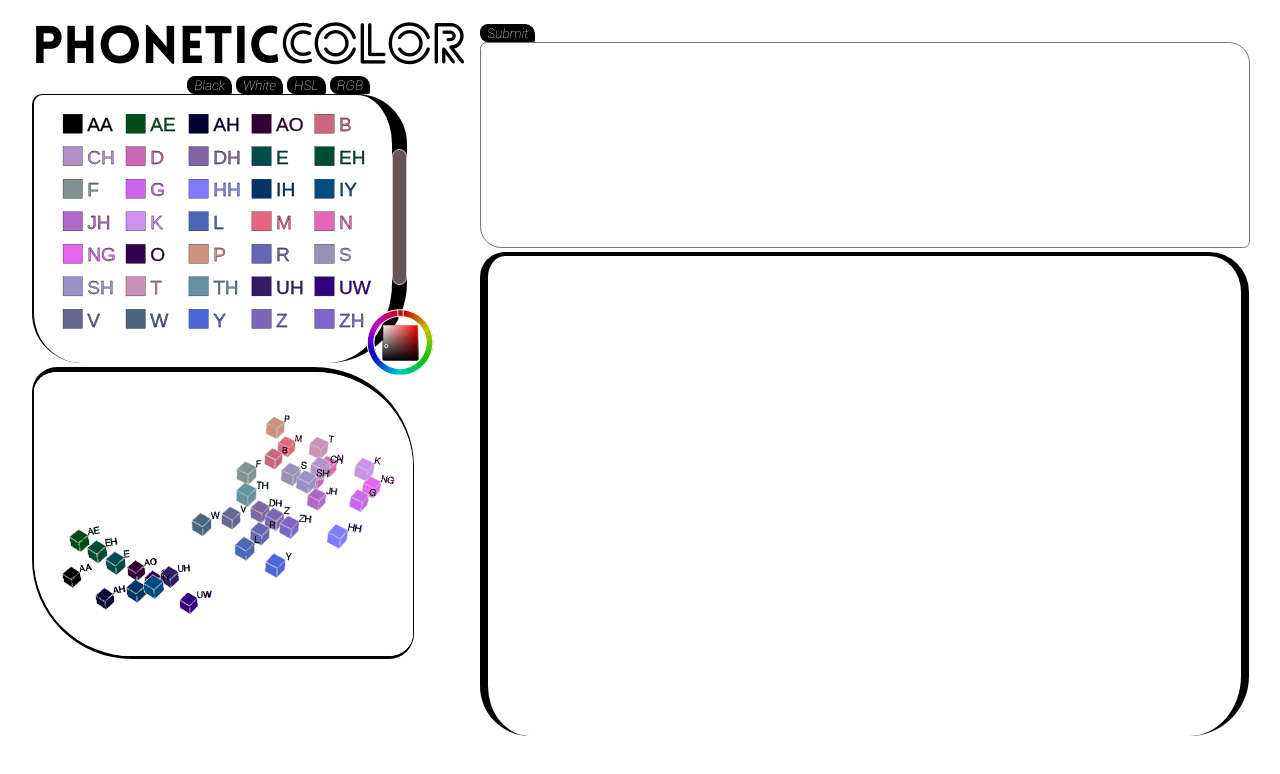
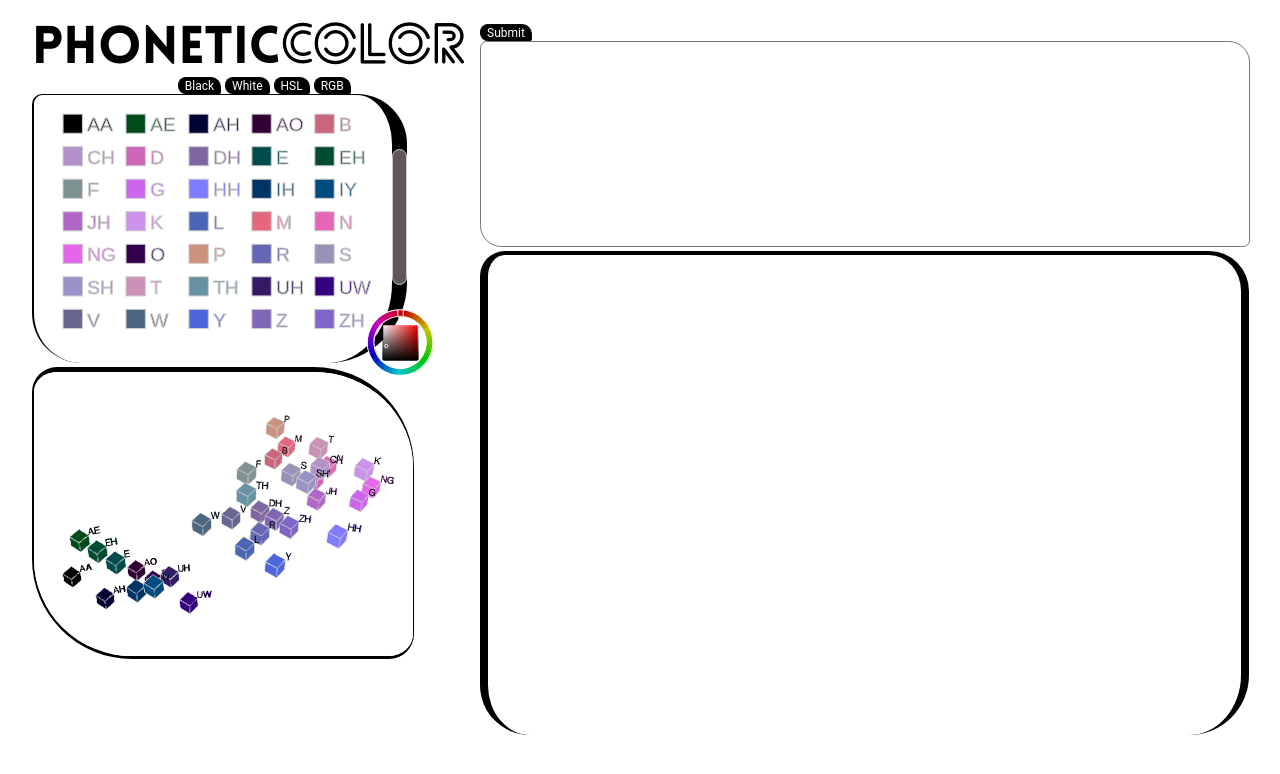
Before and after one commit to madwed/Phonetic-Color, a website: page index.html in a window 1280 px wide. Drawn offline with Linux system fonts and the light colour scheme; a web font is replaced by a local one.

Commit message:
making cross-browser adjustments

```diff
--- a/index.html
+++ b/index.html
@@ -10,6 +10,7 @@
 		<div class="col-lg-4 col-md-12 col-sm-12 column" id="cuber">
 			<div class="hidden col-lg-4 col-md-6 col-sm-12" id="sizer"></div>
 			<h1>Phonetic<span id="grayTitle">Color</span></h1>
+			<div class="container">
 				<div id="buttons">
 					<button id="black" type="button">Black</button>
 					<button id="white" type="button">White</button>
@@ -18,6 +19,7 @@
 				</div>
 				<div id="color"></div>
 				<canvas id="keyCanvas"></canvas>
+			</div>
 			<canvas id="phoCubes"></canvas>
 
 		</div><!--
--- a/public/cuber/OrbitControls.js
+++ b/public/cuber/OrbitControls.js
@@ -34,11 +34,11 @@ THREE.OrbitControls = function ( object, domElement ) {
 
 	// This option actually enables dollying in and out; left as "zoom" for
 	// backwards compatibility
-	this.noZoom = false;
+	this.noZoom = true;
 	this.zoomSpeed = 1.0;
 
 	// Limits to how far you can dolly in and out ( PerspectiveCamera only )
-	this.minDistance = 443;
+	this.minDistance = 543;
 	this.maxDistance = 543;
 
 	// Limits to how far you can zoom in and out ( OrthographicCamera only )
@@ -50,7 +50,7 @@ THREE.OrbitControls = function ( object, domElement ) {
 	this.rotateSpeed = 1.0;
 
 	// Set to true to disable this control
-	this.noPan = false;
+	this.noPan = true;
 	this.keyPanSpeed = 7.0;	// pixels moved per arrow key push
 
 	// Set to true to automatically rotate around the target
@@ -68,7 +68,7 @@ THREE.OrbitControls = function ( object, domElement ) {
 	this.maxAzimuthAngle = Infinity; // radians
 
 	// Set to true to disable use of the keys
-	this.noKeys = false;
+	this.noKeys = true;
 
 	// The four arrow keys
 	this.keys = { LEFT: 37, UP: 38, RIGHT: 39, BOTTOM: 40 };
--- a/public/js/cubeCanvas.js
+++ b/public/js/cubeCanvas.js
@@ -133,21 +133,26 @@ var reset = function(){
 		cubes[phoneme.phoneme].cube.material.color = new THREE.Color(phoneme.color);
 		cubes[phoneme.phoneme].label.material.color = new THREE.Color(phoneme.color);
 	});
+	render();
 };
 
 Operator.prototype.updateCube = updateCube;
 Operator.prototype.resetCubes = reset;
 
 render();
-canvas.addEventListener("mousedown", function () {
-	console.log("down");
+
+var startRender = function () {
 	mousePresent = true;
 	render();
-});
-canvas.addEventListener("mouseup", function () {
-	console.log("up");
+};
+var stopRender = function () {
 	mousePresent = false;
-});
+};
+
+canvas.addEventListener("mousedown", startRender);
+canvas.addEventListener("mouseup", stopRender);
+canvas.addEventListener("touchstart", startRender);
+canvas.addEventListener("touchend", stopRender);
 
 Operator.prototype.resizeCubes = function(){
 	canvas.width = cubeCol.clientWidth * 0.9;
--- a/public/js/keyCanvas.js
+++ b/public/js/keyCanvas.js
@@ -7,6 +7,7 @@ var keyCanvas = document.getElementById("keyCanvas"),
 		cubeCol = document.getElementById("sizer"),
 		colorBox = document.getElementById("color");
 		var reg = /^#(.)\1(.)\2(.)\3$/;
+
 
     Operator.prototype.initKeys = function(){
 		var swatches = [];
@@ -57,7 +58,8 @@ var keyCanvas = document.getElementById("keyCanvas"),
 				});
 			}
 			keyCtx.font = swatchHeight + "px sans-serif";
-			keyCtx.lineWidth = 0.3;
+			keyCtx.lineWidth = 1;
+			keyCtx.strokeStyle = "#cccccc";
 			keyCtx.clearRect(0, 0, keyCanvas.width, keyCanvas.height);
 			for(var i = 0; i < swatches.length; i++){
 				if(startX > marginRight){
@@ -67,7 +69,6 @@ var keyCanvas = document.getElementById("keyCanvas"),
 				keyCtx.fillStyle = swatches[i].color;
 				keyCtx.fillText(swatches[i].phoneme, startX + swatchWidth + (swatchWidth / 4), startY + swatchHeight * 9 / 10);
 				keyCtx.fillRect(startX, startY, swatchWidth, swatchHeight);
-				keyCtx.fillStyle = "#cccccc";
 				keyCtx.strokeText(swatches[i].phoneme, startX + swatchWidth + (swatchWidth / 4), startY + swatchHeight * 9 / 10);
 				keyCtx.strokeRect(startX, startY, swatchWidth, swatchHeight);
 				swatches[i].position.x = startX + swatchWidth / 2;
@@ -92,7 +93,7 @@ var keyCanvas = document.getElementById("keyCanvas"),
 				keyCtx.fillStyle = colorBox.value;
 				keyCtx.fillText(updateSwatch.phoneme, startX + swatchWidth + (swatchWidth / 4), startY + swatchHeight * 9 / 10);
 				keyCtx.fillRect(startX, startY, swatchWidth, swatchHeight);
-				keyCtx.fillStyle = "#cccccc";
+				keyCtx.strokeStyle = "#cccccc";
 				keyCtx.strokeText(swatches[i].phoneme, startX + swatchWidth + (swatchWidth / 4), startY + swatchHeight * 9 / 10);
 				keyCtx.strokeRect(startX, startY, swatchWidth, swatchHeight);
 				code[updateSwatch.key].color = colorBox.value;
--- a/public/stylesheets/stylesheet.css
+++ b/public/stylesheets/stylesheet.css
@@ -13,9 +13,8 @@
 }
 @font-face{
 	font-family: roboto;
-	src: url("/fonts/Roboto-ThinItalic.ttf");
+	src: url("/fonts/Roboto-LightItalic.ttf");
 }
-
 
 html, body {
     max-width: 100%;
@@ -36,7 +35,6 @@ canvas{
 }
 .container{
 	display: inline-block;
-	width: 100%;
 }
 .hidden{
 	display: none;
@@ -50,8 +48,11 @@ canvas{
 #text_field{
 	width: 99.5%;
 	height: 25vh;
+	-webkit-border-radius: .5em 1.6em;
+	-moz-border-radius: .5em 1.6em;
 	border-radius: .5em 1.6em;
 	resize: none;
+	margin: 0px;
 }
 
 #textCanvas{
@@ -61,6 +62,8 @@ canvas{
 	border-right: 8px solid black;
 	border-bottom: 0px solid black;
 	border-left: 8px solid black;
+	-webkit-border-radius: 25px 40px 60px 50px;
+	-moz-border-radius: 25px 40px 60px 50px;
 	border-radius: 25px 40px 60px 50px;
 }
 
@@ -83,21 +86,29 @@ h1{
 }
 
 button{
-	color: white;
+	color: #fffffe;
 	font-family: roboto;
+	font-size: .75em;
 	border: 1px solid black;
 	border-bottom: 0px solid black;
+
+	-webkit-border-radius: 8px 10px 2px 8px;
+	-moz-border-radius: 8px 10px 2px 8px;
 	border-radius: 8px 10px 2px 8px;
+
 	background-color: black;
+
 	-webkit-user-select: none;  /* Chrome all / Safari all */
 	-moz-user-select: none;     /* Firefox all */
 	-ms-user-select: none;      /* IE 10+ */
 	-o-user-select: none;
+
+	margin: 0px;
 }
 
 #buttons{
 	position: relative;
-	right: 20%;
+	right: 15%;
 	text-align: right;
 }
 
@@ -109,6 +120,8 @@ button{
 	border-right: 15px solid black;
 	border-bottom: 0px solid black;
 	border-left: 2px solid black;
+	-webkit-border-radius: 10px 50px 80px 50px;
+	-moz-border-radius: 10px 50px 80px 50px;
 	border-radius: 10px 50px 80px 50px;
 }
 
@@ -117,6 +130,8 @@ button{
 	background-color: #655555;
 	width: 13px;
 	border: 1px solid #cccccc;
+	-webkit-border-radius: 10px;
+	-moz-border-radius: 10px;
 	border-radius: 10px;
 }
 
@@ -126,9 +141,16 @@ button{
 	border-right: 1px solid black;
 	border-bottom: 3px solid black;
 	border-left: 2px solid black;
+	-webkit-border-radius: 25px 100px 25px 100px;
+	-moz-border-radius: 25px 100px 25px 100px;
 	border-radius: 25px 100px 25px 100px;
+	/*prevent canvas leaking*/
+	overflow: hidden;
+	-webkit-background-clip: padding-box;
+	-moz-background-clip:    padding;
+	background-clip:         padding-box;
+}
 
-}
 
 /*#sidebar{
 	position: fixed;
@@ -182,3 +204,10 @@ button{
 		width: 33vw;
 	}
 }
+
+/* Rules for Firefox */
+@-moz-document url-prefix() {
+    #buttons{
+    	height: 17px;
+    }
+}
```
Lines whose indentation alone changed are shown as unchanged.
